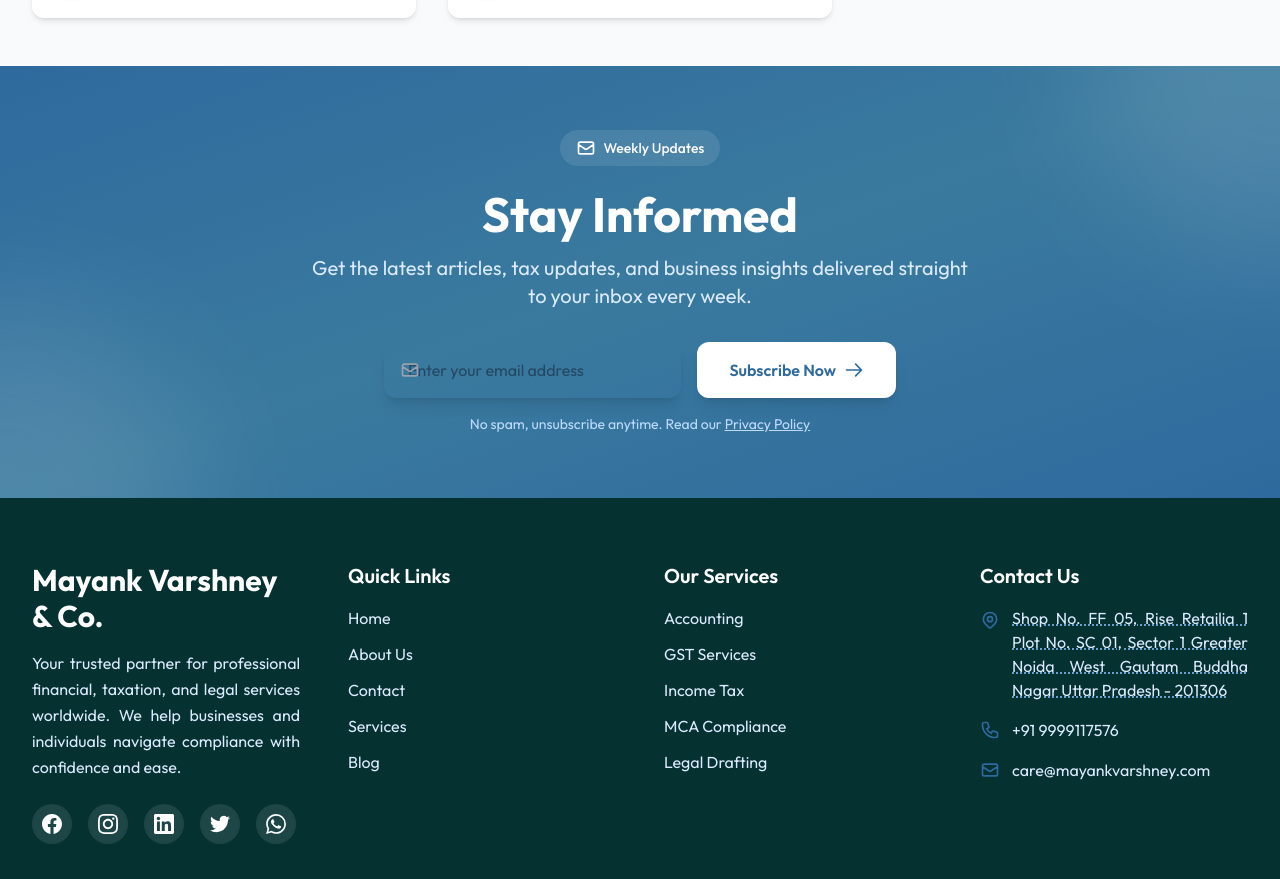
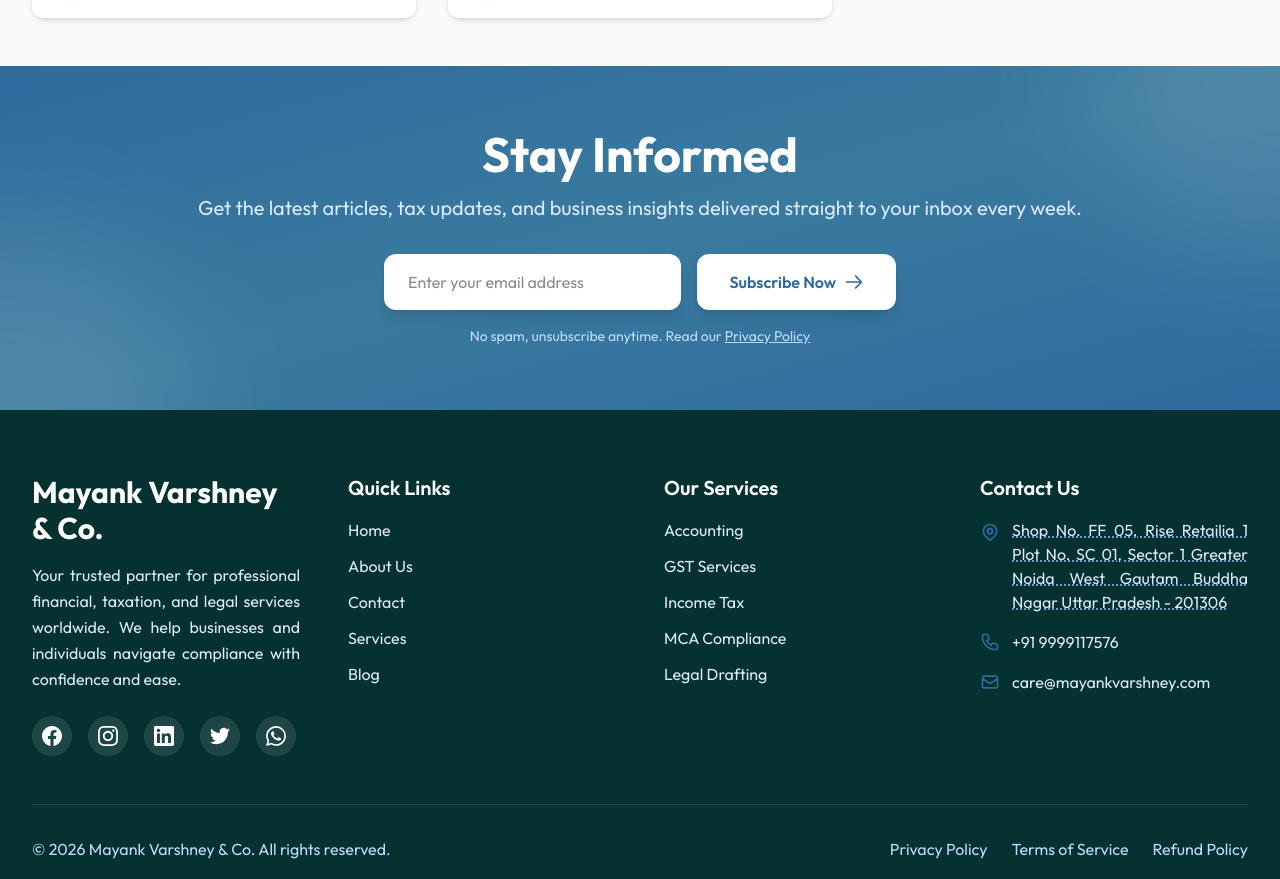
Before and after one commit to Deepanshumelkani77/mayankvarshney, a React app in the folder frontend/: page /blog in a window 1280 px wide. Shown: the part 1400-2279 px from the top of the page. Built offline with nearby package versions, Linux system fonts and the light colour scheme; the HTML template or start-up script is replaced by a standard one.

Commit message:
all done

```diff
--- a/frontend/src/pages/Blog.jsx
+++ b/frontend/src/pages/Blog.jsx
@@ -311,14 +311,9 @@ const Blog = () => {
           <div className="absolute bottom-0 left-0 w-96 h-96 bg-white rounded-full blur-3xl -translate-x-1/2 translate-y-1/2"></div>
         </div>
         <div className="relative max-w-7xl mx-auto px-4 sm:px-6 lg:px-8 text-center">
-          <div className="inline-flex items-center gap-2 bg-white/10 backdrop-blur-sm px-4 py-2 rounded-full mb-6">
-            <svg className="w-5 h-5" fill="none" stroke="currentColor" viewBox="0 0 24 24">
-              <path strokeLinecap="round" strokeLinejoin="round" strokeWidth={2} d="M3 8l7.89 5.26a2 2 0 002.22 0L21 8M5 19h14a2 2 0 002-2V7a2 2 0 00-2-2H5a2 2 0 00-2 2v10a2 2 0 002 2z" />
-            </svg>
-            <span className="text-sm font-medium">Weekly Updates</span>
-          </div>
+
           <h2 className="text-3xl md:text-4xl lg:text-5xl font-bold mb-4">Stay Informed</h2>
-          <p className="text-xl text-blue-100 mb-8 max-w-2xl mx-auto">
+          <p className="text-xl text-blue-100 mb-8 max-w-5xl mx-auto">
             Get the latest articles, tax updates, and business insights delivered straight to your inbox every week.
           </p>
           <div className="flex flex-col sm:flex-row gap-4 max-w-lg mx-auto">
@@ -326,11 +321,9 @@ const Blog = () => {
               <input
                 type="email"
                 placeholder="Enter your email address"
-                className="w-full px-6 py-4 rounded-xl text-gray-900 focus:ring-4 focus:ring-white/30 focus:outline-none shadow-lg"
+                className="w-full bg-white px-6 py-4 rounded-xl text-gray-900 focus:ring-4 focus:ring-white/30 focus:outline-none shadow-lg"
               />
-              <svg className="absolute left-4 top-1/2 transform -translate-y-1/2 w-5 h-5 text-gray-400" fill="none" stroke="currentColor" viewBox="0 0 24 24">
-                <path strokeLinecap="round" strokeLinejoin="round" strokeWidth={2} d="M3 8l7.89 5.26a2 2 0 002.22 0L21 8M5 19h14a2 2 0 002-2V7a2 2 0 00-2-2H5a2 2 0 00-2 2v10a2 2 0 002 2z" />
-              </svg>
+
             </div>
             <button className="bg-white text-[#2F6A9E] px-8 py-4 rounded-xl font-semibold hover:bg-gray-100 transition-all duration-200 shadow-lg hover:shadow-xl flex items-center justify-center gap-2">
               Subscribe Now
```
